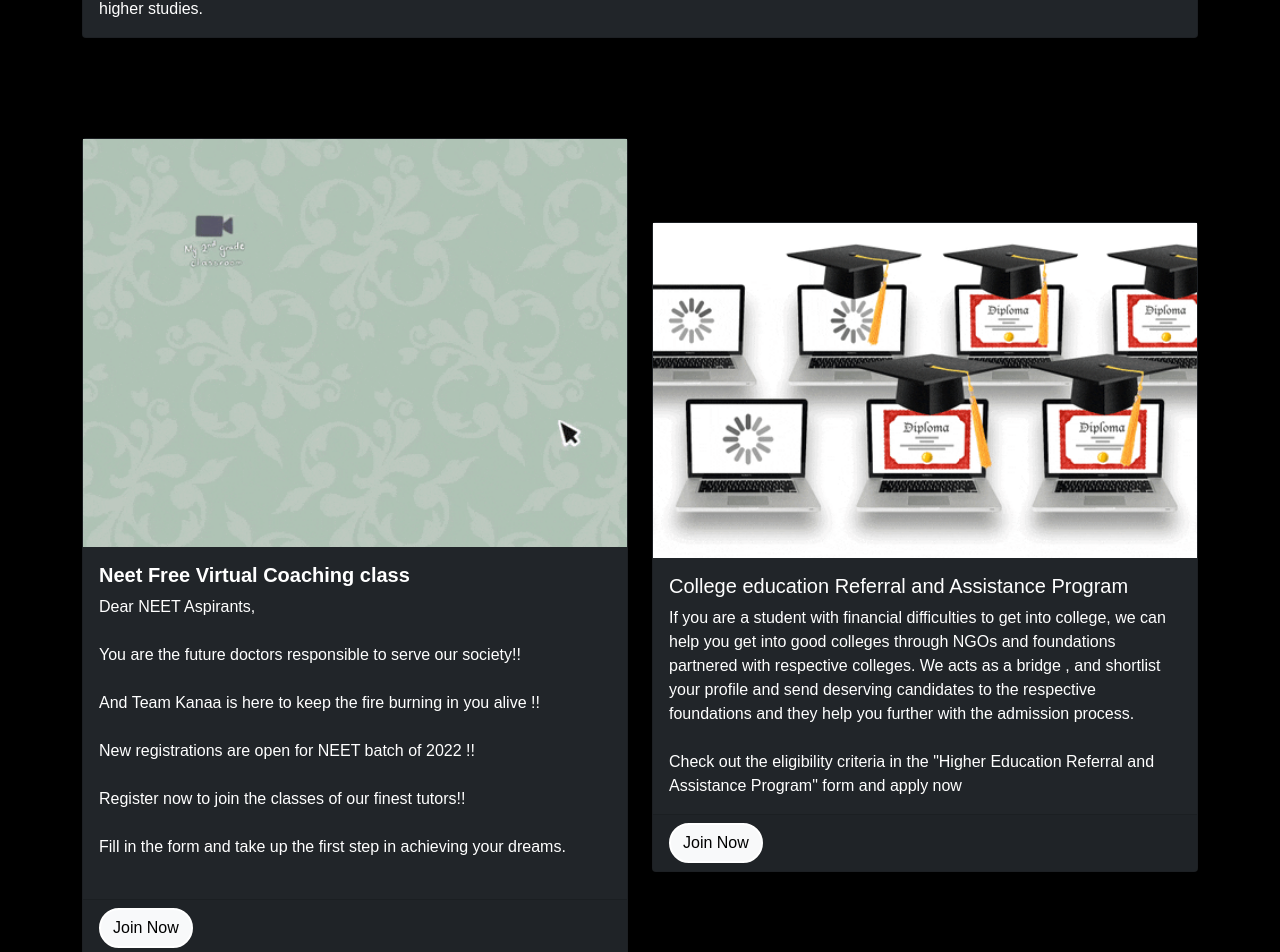
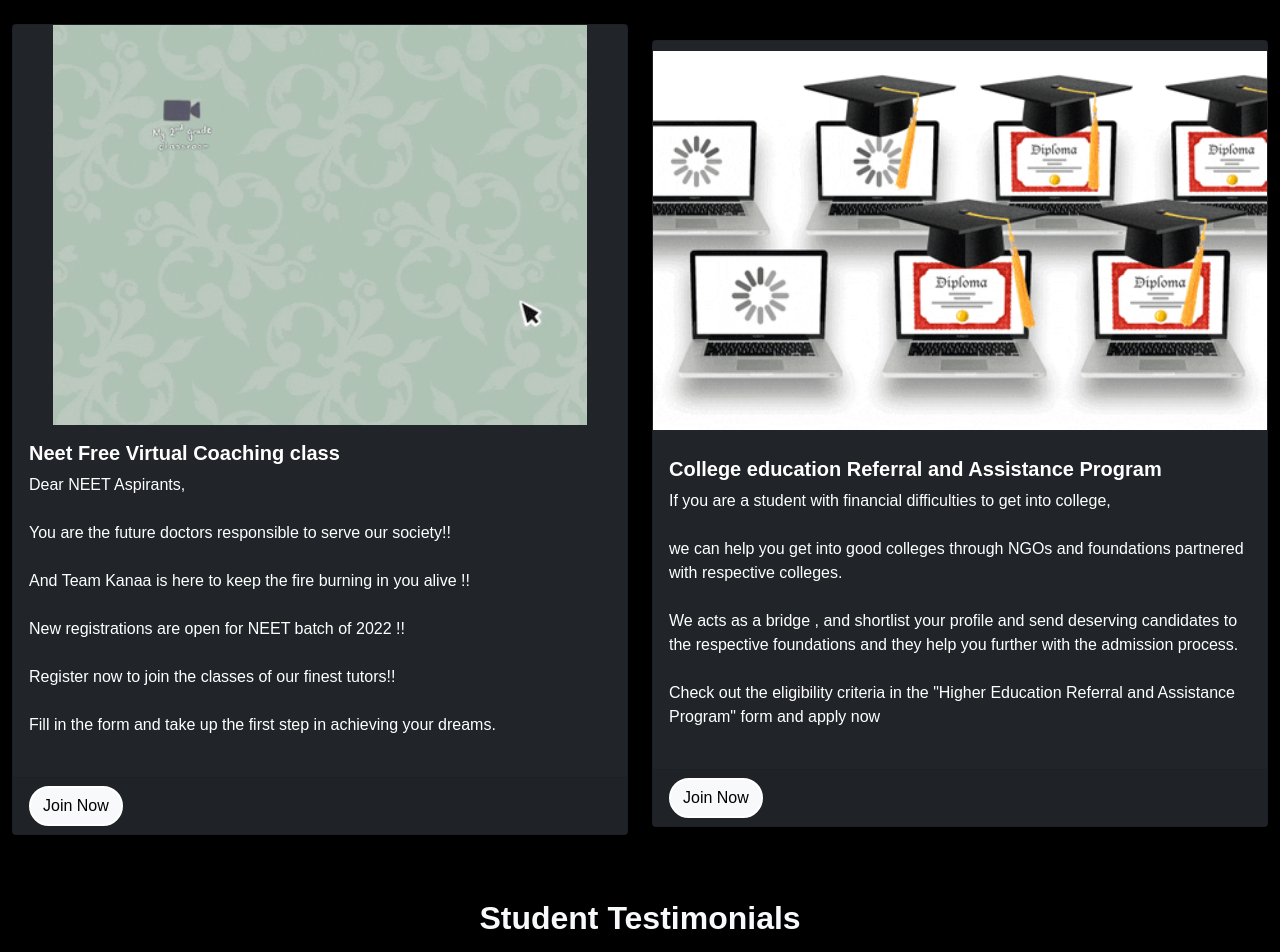
Before and after one commit to sandeep-v1404/kanaa-web, a React (Create React App) app: page /admission in a window 1280 px wide. Shown: the part 813-1765 px from the top of the page. Built offline with nearby package versions, Linux system fonts and the light colour scheme.

Commit message:
feat(Website): Build kanaa-v1.3

```diff
--- a/src/App.css
+++ b/src/App.css
@@ -145,6 +145,10 @@ body {
 }
 .award-card .description-big {
   font-size: 20px;
+}
+.admission-image {
+  height: 400px;
+  object-fit: contain;
 }
 
 @keyframes animate {
--- a/src/components/ImageCarousel.js
+++ b/src/components/ImageCarousel.js
@@ -1,9 +1,9 @@
 import React from 'react'
 import { Carousel } from 'react-bootstrap'
 
-const ImageCarousel = ({ images, caption, autoChange, content, about }) => {
+const ImageCarousel = ({ images, autoChange, content, about }) => {
     return (
-        <Carousel className={"image-corousel" && (!caption && "p-4")}>
+        <Carousel className={"image-corousel p-sm-4 p-md-0"}>
             {images.map((image, idx) =>
                 <Carousel.Item className="corousel-item " key={about ? idx : (idx + 100)} interval={autoChange === false ? null : 2000}>
                     <img
--- a/src/data/index.json
+++ b/src/data/index.json
@@ -380,7 +380,7 @@
     ],
     "aboutUsSlider": {
         "images": [
-            "https://res.cloudinary.com/teamkanaa/image/upload/v1632818760/Kanaa Website/Slider/Slider 1.jpg",
+            "https://res.cloudinary.com/teamkanaa/image/upload/v1633866249/Kanaa%20Website/About%20us%20/1.jpg",
             "https://res.cloudinary.com/teamkanaa/image/upload/v1633866303/Kanaa%20Website/About%20us%20/2.jpg"
         ]
     }
--- a/src/pages/Activities.js
+++ b/src/pages/Activities.js
@@ -12,7 +12,7 @@ const Activities = () => {
                 </Col>
             </Row>
             {data.activities.map((activity, idx) =>
-                <Row className="mt-2 justify-content-around align-items-center mb-5" >
+                <Row key={idx} className="mt-2 justify-content-around align-items-center mb-5" >
                     <Col md={6} sm={12} >
                         <ImageCarousel images={activity.images} caption={false} autoChange={false} />
                     </Col>
--- a/src/pages/Admission.js
+++ b/src/pages/Admission.js
@@ -1,15 +1,16 @@
 import React from 'react'
 import { Container, Row, Col, Card, Button } from 'react-bootstrap';
+import TestimonialStudents from '../components/TestimonialStudents';
 import * as data from "../data"
 const Admission = () => {
     return (
-        <Container className="mt-5 text-light">
+        <Container fluid className="mt-5">
             <Row className="p-3 p-md-5 bg-warning">
                 <Col>
                     <h2 className="fw-bolder text-dark">Admission</h2>
                 </Col>
             </Row>
-            <Row style={{ marginTop: "100px" }} className="justify-content-around align-items-center ">
+            <Row style={{ marginTop: "10px" }} className="justify-content-around align-items-center ">
                 <Col sm={12}>
                     <img src="https://res.cloudinary.com/teamkanaa/image/upload/v1634057794/Kanaa%20Website/Awards/Admission.jpg" className="img-fluid" alt="loading..." />
                 </Col>
@@ -30,10 +31,10 @@ const Admission = () => {
                     </Card>
                 </Col>
             </Row>
-            <Row style={{ marginTop: "100px" }} className="justify-content-around align-items-center ">
+            <Row style={{ marginTop: "100px" }} className="justify-content-around ">
                 <Col md={6} sm={12}>
                     <Card bg={"dark"} text={'white'}>
-                        <img src="/images/admission1.gif" className="img-fluid" alt="loading..." />
+                        <img src="/images/admission1.gif" className="img-fluid admission-image" alt="loading..." />
                         <Card.Body>
                             <Card.Title className="fw-bolder">Neet Free Virtual Coaching class</Card.Title>
                             <Card.Text>
@@ -65,18 +66,26 @@ const Admission = () => {
                     </Card>
                 </Col>
                 <Col md={6} sm={12}>
-                    <Card bg={"dark"} text={'white'}>
-                        <img src="/images/admission2.gif" className="img-fluid" alt="loading..." />
+                    <Card bg={"dark"} text={'white'} className="mt-sm-3">
+                        <img src="/images/admission2.gif" className="img-fluid admission-image" alt="loading..." />
                         <Card.Body>
-                            <Card.Title>
+                            <Card.Title className="fw-bolder">
                                 College education Referral and Assistance Program
                             </Card.Title>
                             <Card.Text>
-                                If you are a student with financial difficulties to get into college, we can help you get into good colleges through NGOs and foundations partnered with respective colleges. We acts as a bridge , and shortlist your profile and send deserving candidates to the respective foundations and they help you further with the admission process.
+
+                                If you are a student with financial difficulties to get into college, <br />
                                 <br />
+
+                                we can help you get into good colleges through NGOs and foundations partnered with respective colleges.<br />
                                 <br />
-                                Check out the eligibility criteria in the "Higher Education Referral and Assistance Program" form and apply now
 
+
+                                We acts as a bridge , and shortlist your profile and send deserving candidates to the respective foundations and they help you further with the admission process.<br />
+                                <br />
+
+                                Check out the eligibility criteria in the "Higher Education Referral and Assistance Program" form and apply now<br />
+                                <br />
                             </Card.Text>
                         </Card.Body>
                         <Card.Footer>
@@ -87,7 +96,7 @@ const Admission = () => {
                     </Card>
                 </Col>
             </Row>
-
+            <TestimonialStudents />
         </Container>
     )
 }
--- a/src/pages/JoinUs.js
+++ b/src/pages/JoinUs.js
@@ -14,14 +14,14 @@ const JoinUs = () => {
 
             <Row className="mt-2 justify-content-around align-items-center ">
                 <Col md={10} >
-                    <ImageCarousel images={['https://res.cloudinary.com/teamkanaa/image/upload/v1632825612/Kanaa Website/Slider/2.jpg']} />
+                    <img className="img-fluid" src='https://res.cloudinary.com/teamkanaa/image/upload/v1632825612/Kanaa Website/Slider/2.jpg' alt="" />
                 </Col>
 
             </Row>
             <Row className="mt-5 justify-content-around align-items-center ">
                 <Col md={6} sm={12}>
                     <Card bg={"dark"} text={'white'}>
-                        <img src="https://res.cloudinary.com/teamkanaa/image/upload/v1634058932/Kanaa%20Website/Join%20now/1.jpg" alt="" />
+                        <img className="img-fluid" src="https://res.cloudinary.com/teamkanaa/image/upload/v1634058932/Kanaa%20Website/Join%20now/1.jpg" alt="" />
                         <Card.Body>
                             <Card.Title>
                                 Do you have a passion for volunteering?
@@ -39,8 +39,8 @@ const JoinUs = () => {
                     </Card>
                 </Col>
                 <Col md={6} sm={12}>
-                    <Card bg={"dark"} text={'white'}>
-                        <img src="https://res.cloudinary.com/teamkanaa/image/upload/v1634058925/Kanaa%20Website/Join%20now/2.jpg" alt="" />
+                    <Card bg={"dark"} text={'white'} className="mt-3">
+                        <img className="img-fluid" src="https://res.cloudinary.com/teamkanaa/image/upload/v1634058925/Kanaa%20Website/Join%20now/2.jpg" alt="" />
                         <Card.Body>
                             <Card.Title>
                                 Are you someone who can help and assist students to learn?
```
